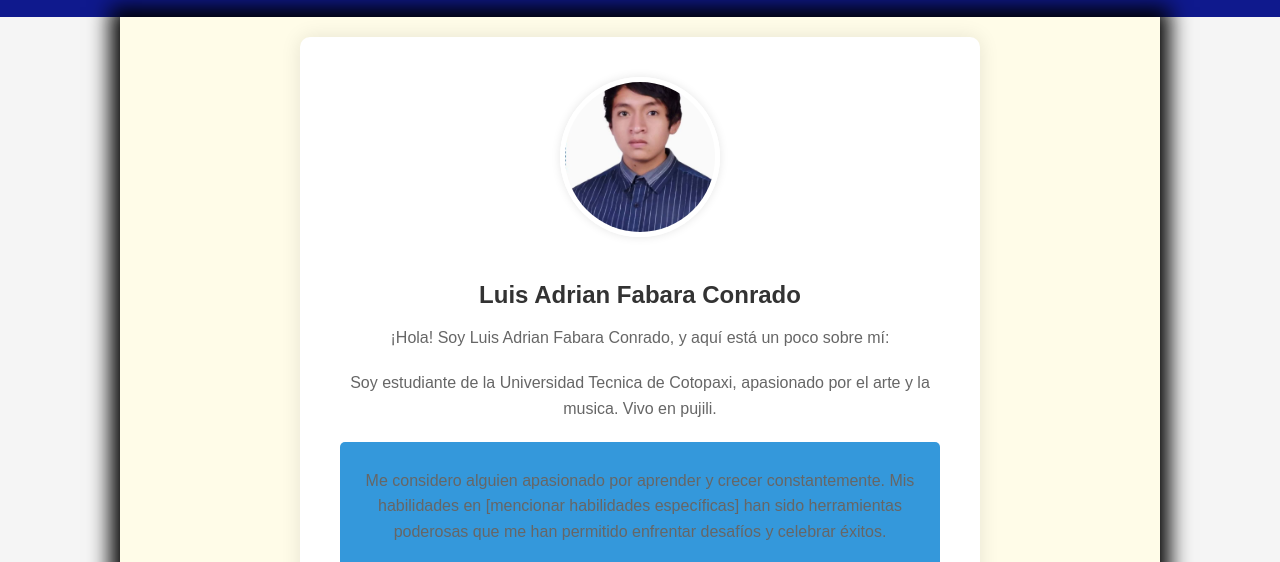
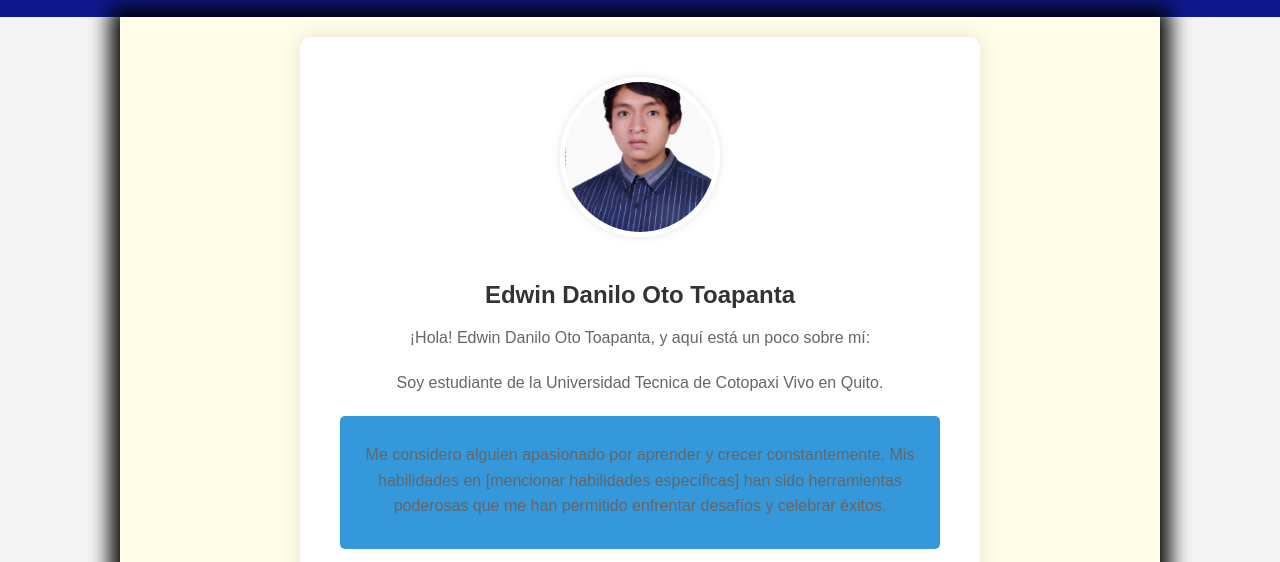
Before and after one commit to 22Stiven2002/grupo.github.io, a plain HTML site: page integrante5.html in a window 1280 px wide. Shown: the part 195-757 px from the top of the page. Drawn offline with Linux system fonts and the light colour scheme.

Commit message:
Update integrante5.html

```diff
--- a/integrante5.html
+++ b/integrante5.html
@@ -80,9 +80,9 @@
         <body>
             <div class="container">
                 <img src="imagenes/otto.jpeg"  class="profile-picture">
-                <h1>Luis Adrian Fabara Conrado</h1>
-                <p>¡Hola! Soy Luis Adrian Fabara Conrado, y aquí está un poco sobre mí:</p>
-                <p>Soy estudiante de la Universidad Tecnica de Cotopaxi, apasionado por el arte y la musica. Vivo en pujili.</p>
+                <h1>Edwin Danilo Oto Toapanta</h1>
+                <p>¡Hola! Edwin Danilo Oto Toapanta, y aquí está un poco sobre mí:</p>
+                <p>Soy estudiante de la Universidad Tecnica de Cotopaxi Vivo en Quito.</p>
                 <div class="personality">
                     <p>Me considero alguien apasionado por aprender y crecer constantemente. Mis habilidades en [mencionar habilidades específicas] han sido herramientas poderosas que me han permitido enfrentar desafíos y celebrar éxitos.</p>
 
```
